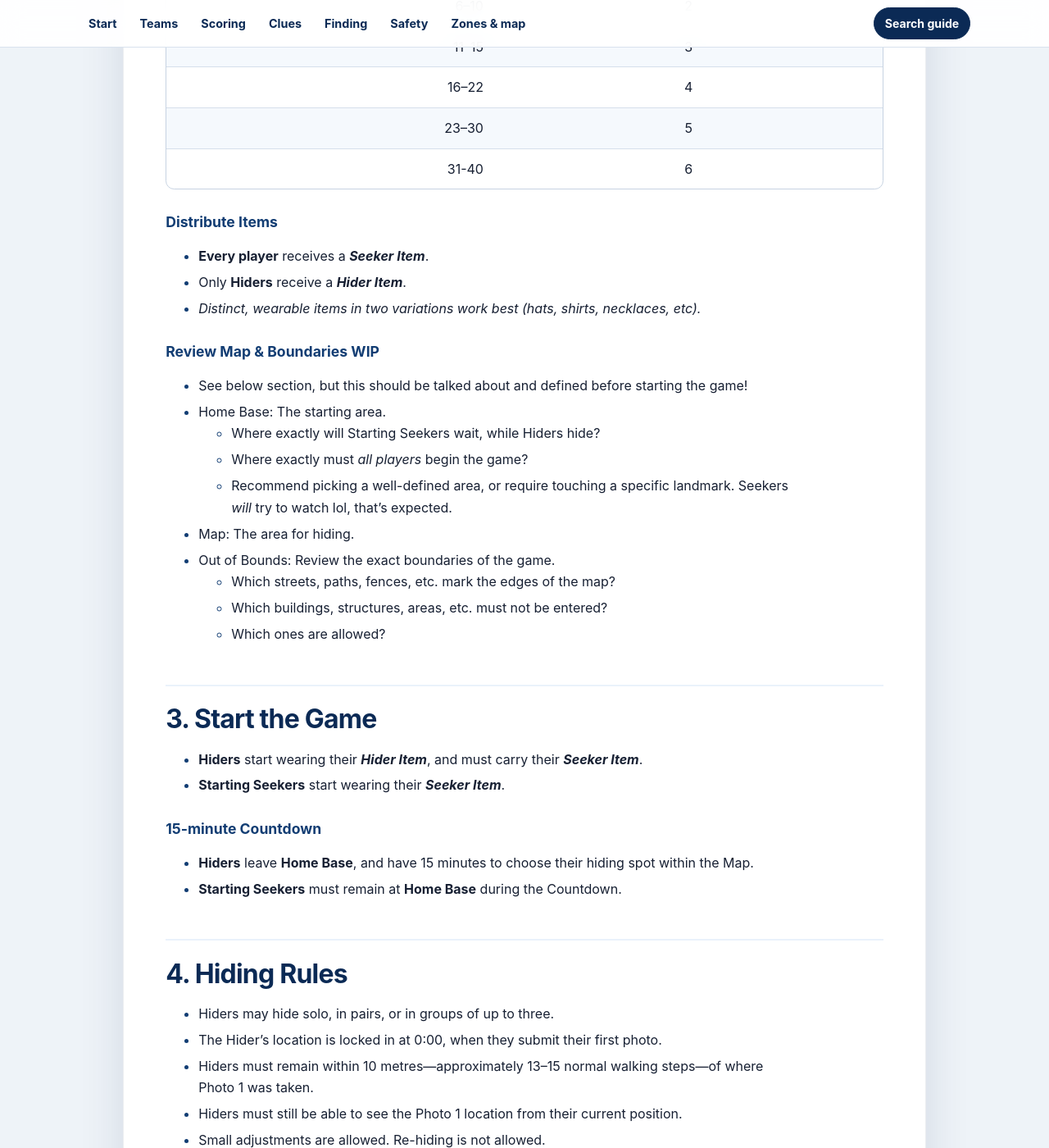
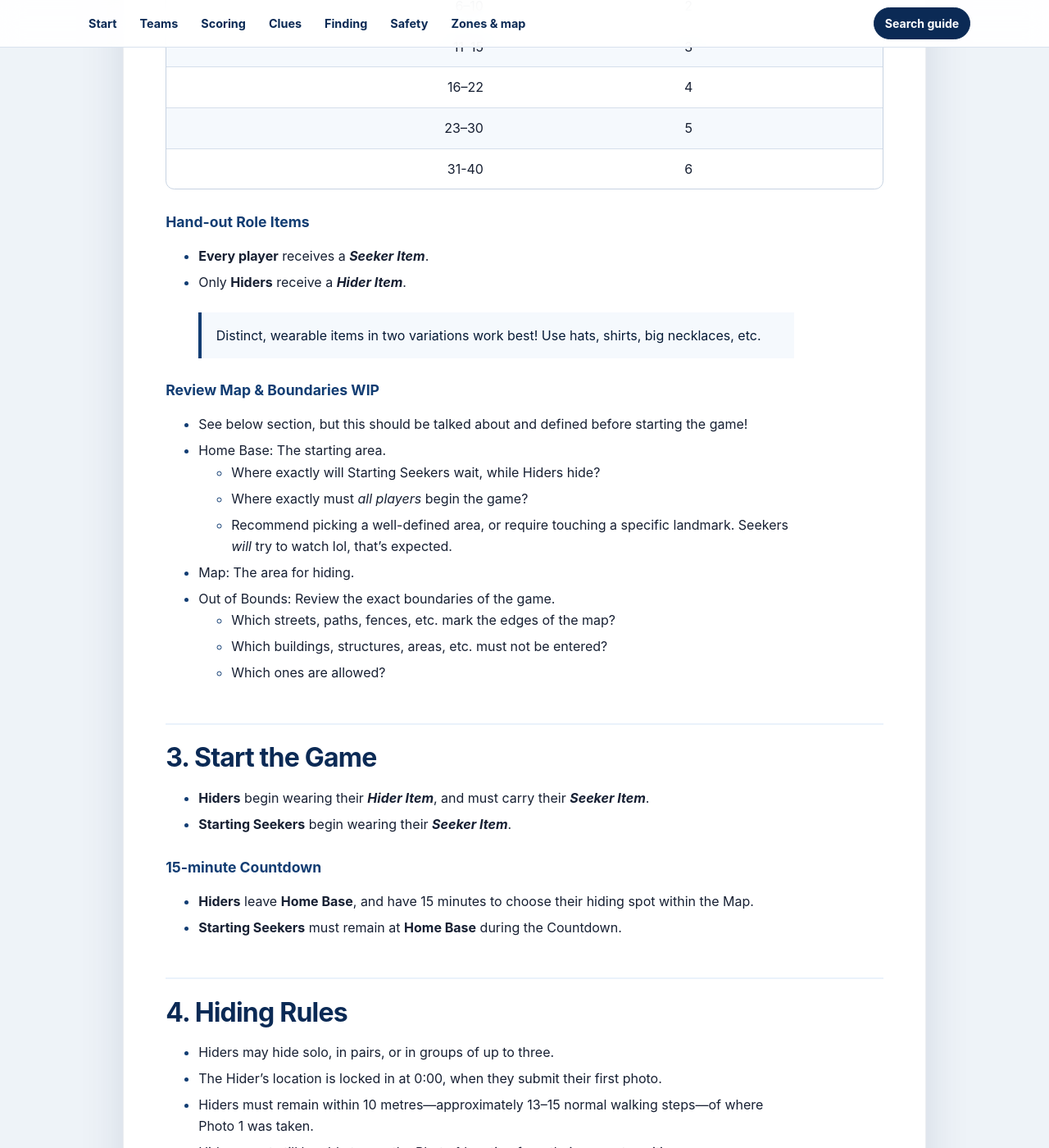
Before and after one commit to mmaxin/hide-and-seek-game, a Jekyll site: the page built from rules.md, in a window 1280 px wide and 1400 px high, scrolled down 1407 px. Shown: the whole window at 82% size. Built offline with Jekyll 4.4.1, drawn with Linux system fonts in a browser that asks for light colours; our own code applies the rules of GitHub Pages for plain Markdown files.

Commit message:
Update rules.md

```diff
--- a/rules.md
+++ b/rules.md
@@ -44,12 +44,12 @@ Score the most points by staying hidden or by finding Hiders.
 {% endcomment %}
 
 
-### Distribute Items
+### Hand-out Role Items
 {: #items }
 
 - **Every player** receives a ***Seeker Item***.
 - Only **Hiders** receive a ***Hider Item***.
-- *Distinct, wearable items in two variations work best (hats, shirts, necklaces, etc).*
+> Distinct, wearable items in two variations work best! Use hats, shirts, big necklaces, etc.
 {% comment %}
 
 - Each **Starting Seeker** receives a ***Seeker Item***.
@@ -78,8 +78,8 @@ This could go first, but I always give players game objects as soon as possible
 ## 3. Start the Game
 {: #start }
 
-- **Hiders** start wearing their ***Hider Item***, and must carry their ***Seeker Item***.
-- **Starting Seekers** start wearing their ***Seeker Item***.
+- **Hiders** begin wearing their ***Hider Item***, and must carry their ***Seeker Item***.
+- **Starting Seekers** begin wearing their ***Seeker Item***.
 
 ### 15-minute Countdown
 
```
